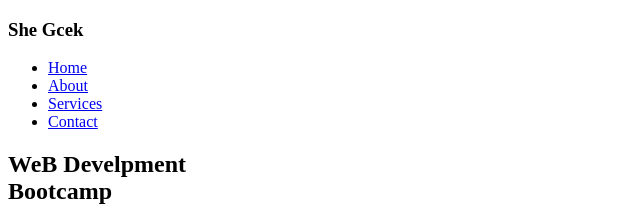
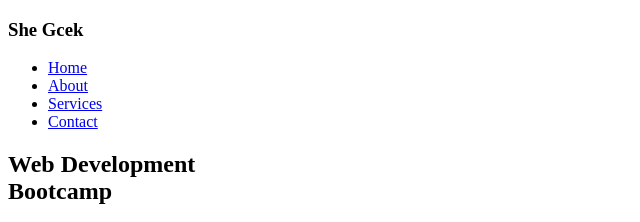
Before and after one commit to keshavgbpecdelhi/she-bootcamp, a plain HTML site: page WEB DEVELOPMENT.index.html in a window 1280 px wide. Shown: the top 222 px of the page, 0-640 px from the left. Drawn offline with Linux system fonts and the light colour scheme.

Commit message:
Update WEB DEVELOPMENT.index.html

```diff
--- a/WEB DEVELOPMENT.index.html
+++ b/WEB DEVELOPMENT.index.html
@@ -22,7 +22,7 @@
     </header>
     <section id="Hero">
         <div>
-            <h1>WeB Develpment <br>Bootcamp</h1>
+            <h1>Web Development <br>Bootcamp</h1>
         </div>
 
     </section>
```
